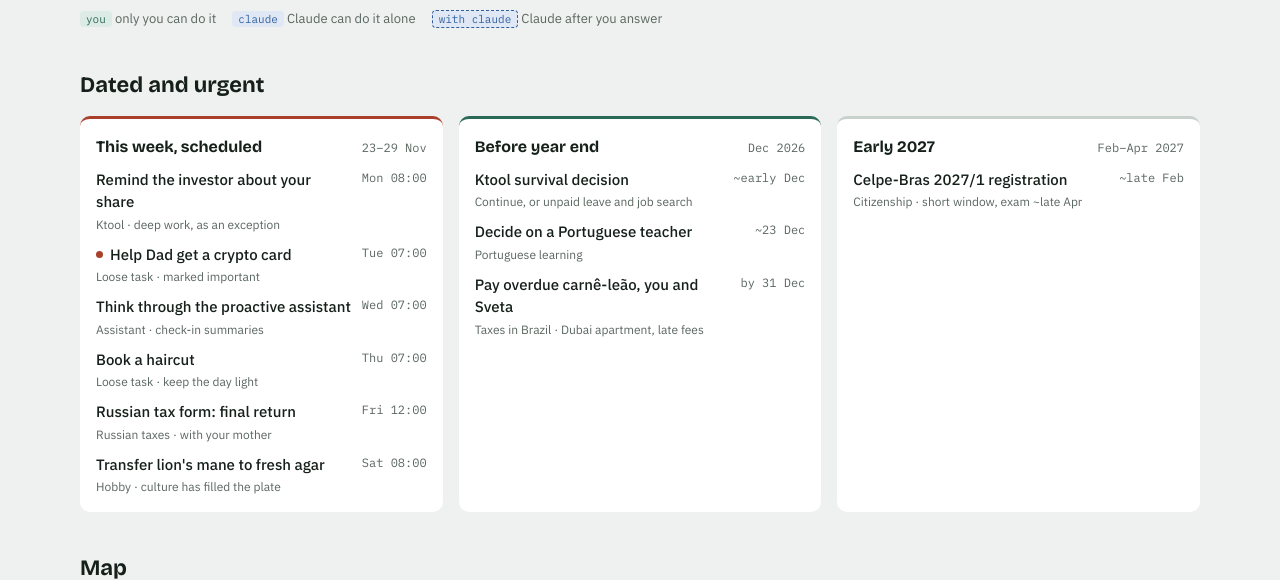
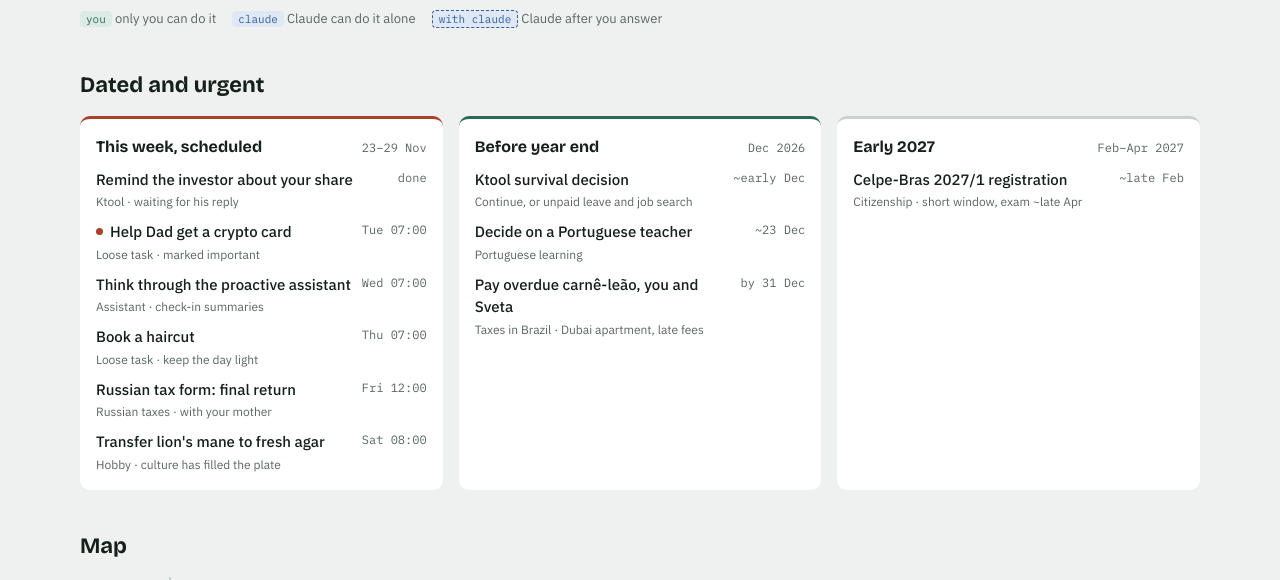
Before and after one commit to Murashov/claude-code-assistant, a plain HTML site: page board/index.html in a window 1280 px wide. Shown: the part 174-754 px from the top of the page. Drawn offline with nearby package versions, Linux system fonts and the light colour scheme.

Commit message:
Board: investor reminder done
Co-Authored-By: Claude Opus 5.5 <noreply@anthropic.com>
Claude-Session: https://claude.ai/code/session_01E3v7tWKecC2d1eeGTMP2ep

```diff
--- a/board/index.html
+++ b/board/index.html
@@ -140,7 +140,7 @@ footer{color:var(--muted);font-size:13px}
 <script>
 const LANES = [
   {cls:"hot", title:"This week, scheduled", range:"23–29 Nov", items:[
-    {t:"Remind the investor about your share", d:"Mon 08:00", p:"Ktool · deep work, as an exception"},
+    {t:"Remind the investor about your share", d:"done", p:"Ktool · waiting for his reply"},
     {t:"Help Dad get a crypto card", d:"Tue 07:00", p:"Loose task · marked important", flag:true},
     {t:"Think through the proactive assistant", d:"Wed 07:00", p:"Assistant · check-in summaries"},
     {t:"Book a haircut", d:"Thu 07:00", p:"Loose task · keep the day light"},
@@ -177,7 +177,7 @@ const AREAS = [
      ["art","File the final return with help from your mother"]]}]},
   {sub:"Employment", projects:[
    {n:"Ktool", s:"active", f:"ktool.md", c:"Back end and some product work; now on the AI report integration. Waiting for the next round; survival decision in about two weeks.", tasks:[
-     ["art","Remind the investor about your share"],["art","Look into non-deterministic design"],["art","Survival decision ~early Dec"]]}]},
+     ["art","Register the share before the round (reminder sent 23 Nov, waiting)"],["art","Look into non-deterministic design"],["art","Survival decision ~early Dec"]]}]},
   {sub:"Business", projects:[
    {n:"Nashi Global", s:"decide", f:"nashi-global.md", c:"Still running, server costs money, partner left, belief faded. Thinking about closing.", tasks:[
      ["art","Sit down and decide its future"]]}]},
```
